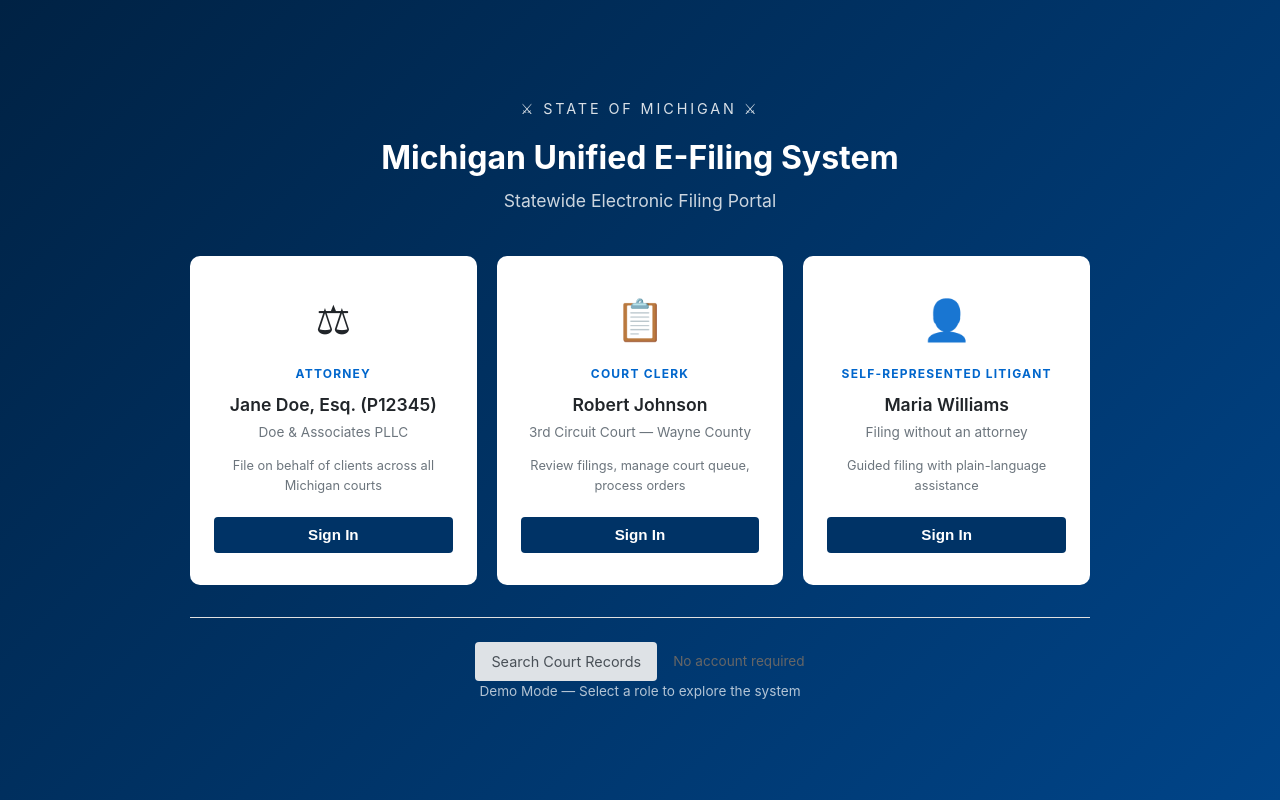
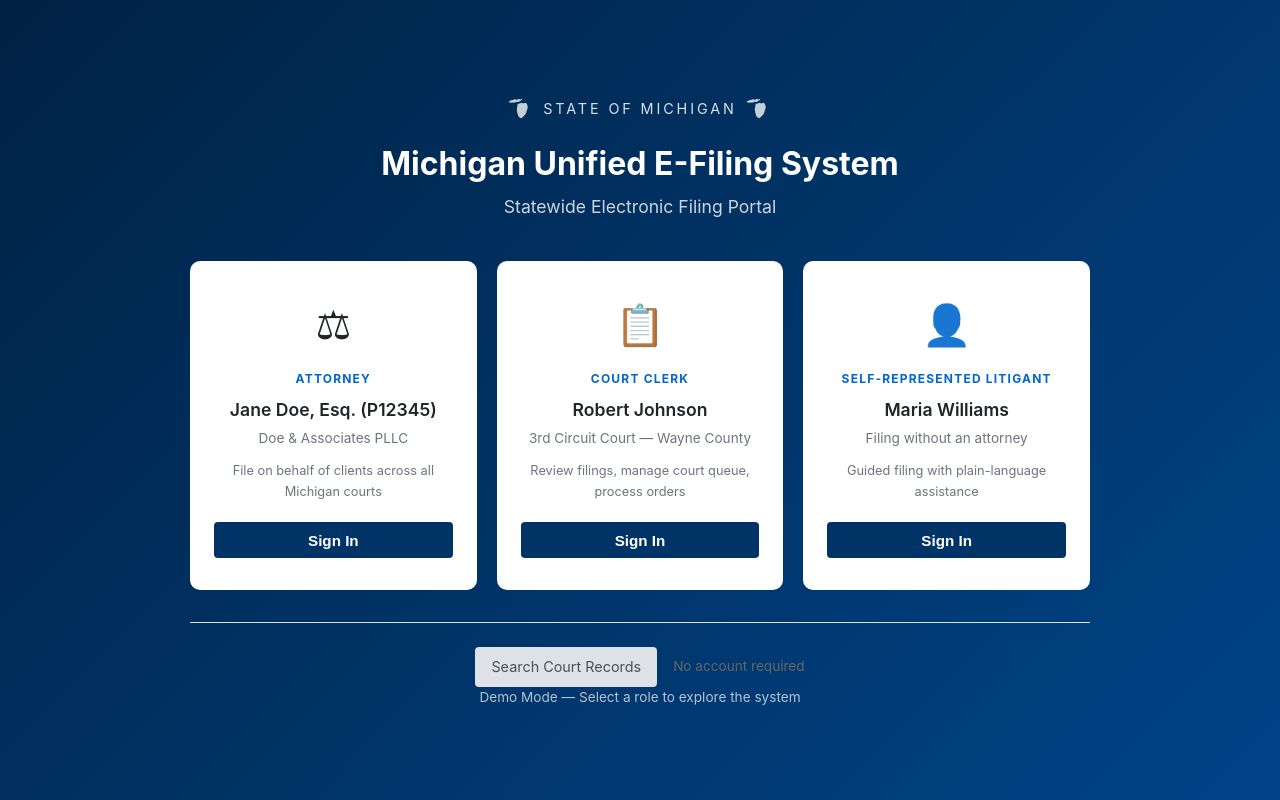
Before and after one commit to Tzodec1526/MUEFS, a React (Vite) app in the folder frontend/: page /login in a window 1280 px wide. Built offline with nearby package versions, Linux system fonts and the light colour scheme; no server answers.

Commit message:
style: replace sword emoji with Michigan state outline SVG on login page

```diff
--- a/frontend/src/components/auth/LoginScreen.tsx
+++ b/frontend/src/components/auth/LoginScreen.tsx
@@ -69,7 +69,19 @@ function LoginScreen() {
     <div className="login-screen">
       <div className="login-container">
         <div className="login-branding">
-          <div className="state-seal">{'\u2694'} STATE OF MICHIGAN {'\u2694'}</div>
+          <div className="state-seal">
+            <svg className="michigan-outline" viewBox="0 0 100 120" width="28" height="34" aria-label="Michigan outline">
+              {/* Upper Peninsula */}
+              <path d="M5,35 L12,30 L20,28 L28,25 L35,27 L42,24 L48,26 L52,23 L55,25 L50,30 L45,33 L40,35 L35,34 L30,36 L25,38 L20,37 L15,38 L10,37Z" fill="currentColor"/>
+              {/* Lower Peninsula */}
+              <path d="M38,42 L45,40 L52,38 L58,40 L65,38 L70,40 L72,45 L74,52 L73,60 L70,68 L68,75 L65,80 L60,85 L55,90 L50,93 L45,90 L40,85 L38,78 L36,70 L35,62 L36,55 L37,48Z" fill="currentColor"/>
+            </svg>
+            STATE OF MICHIGAN
+            <svg className="michigan-outline" viewBox="0 0 100 120" width="28" height="34" aria-label="Michigan outline">
+              <path d="M5,35 L12,30 L20,28 L28,25 L35,27 L42,24 L48,26 L52,23 L55,25 L50,30 L45,33 L40,35 L35,34 L30,36 L25,38 L20,37 L15,38 L10,37Z" fill="currentColor"/>
+              <path d="M38,42 L45,40 L52,38 L58,40 L65,38 L70,40 L72,45 L74,52 L73,60 L70,68 L68,75 L65,80 L60,85 L55,90 L50,93 L45,90 L40,85 L38,78 L36,70 L35,62 L36,55 L37,48Z" fill="currentColor"/>
+            </svg>
+          </div>
           <h1>Michigan Unified E-Filing System</h1>
           <p className="login-subtitle">Statewide Electronic Filing Portal</p>
         </div>
--- a/frontend/src/styles/global.css
+++ b/frontend/src/styles/global.css
@@ -2396,3 +2396,14 @@ textarea:focus-visible {
   color: #666;
   font-size: 0.85rem;
 }
+
+/* Michigan outline SVG in login header */
+.state-seal {
+  display: flex;
+  align-items: center;
+  justify-content: center;
+  gap: 0.5rem;
+}
+.michigan-outline {
+  opacity: 0.9;
+}
```
